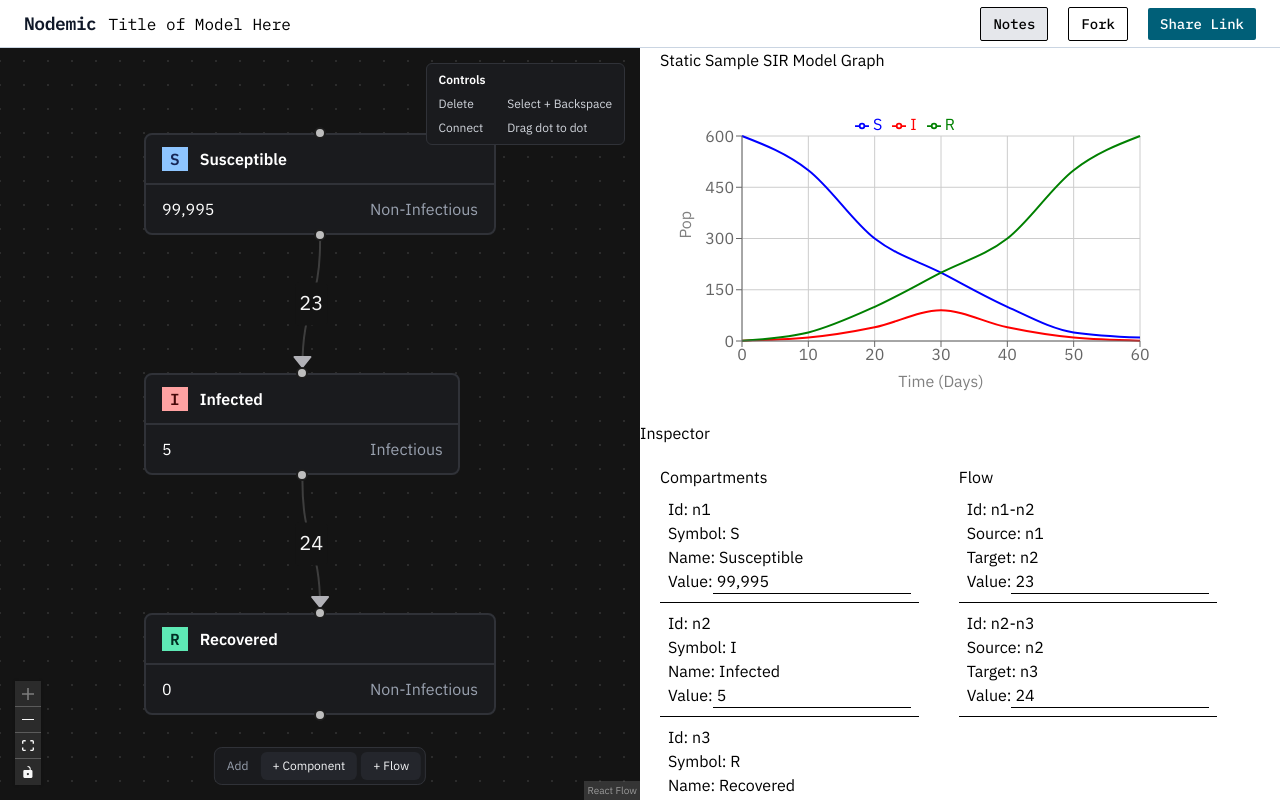
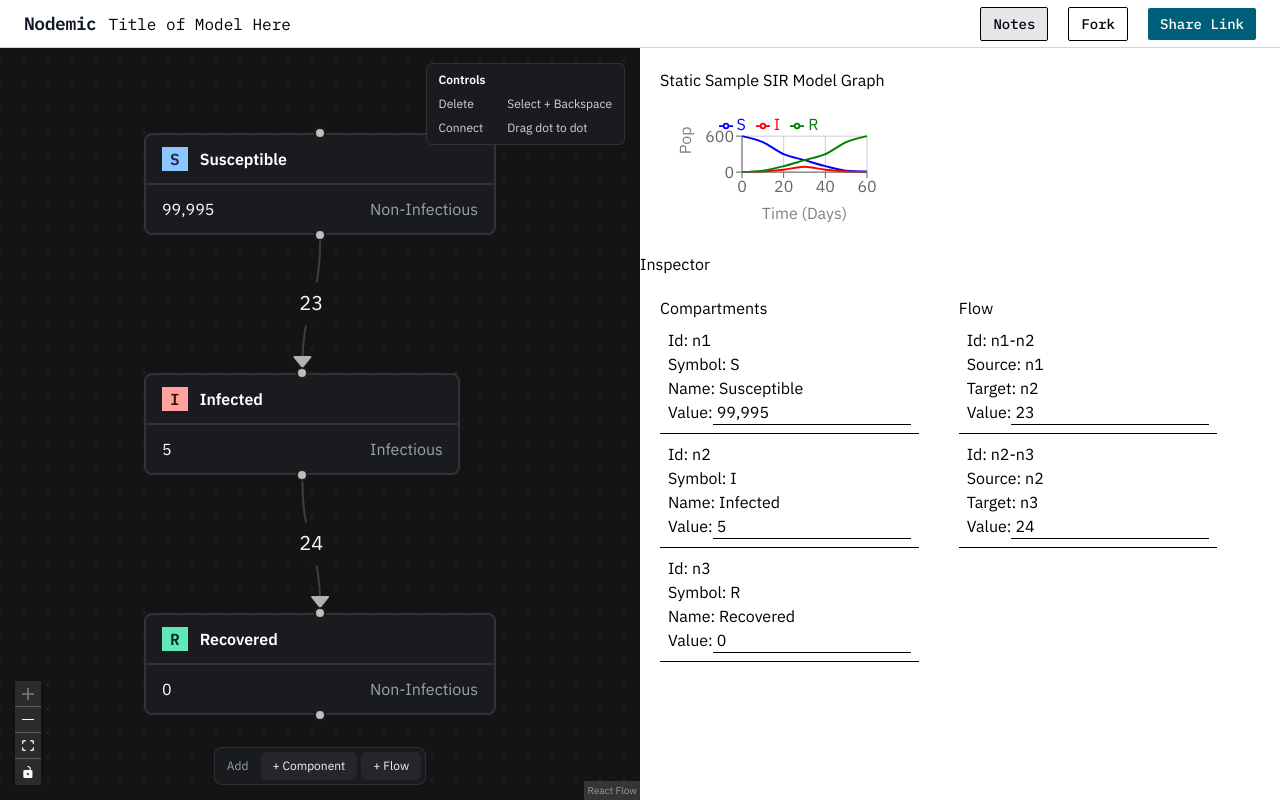
Before and after one commit to evaxliu/nodemic, a Next.js app: page /model in a window 1280 px wide. Built offline with nearby package versions, Linux system fonts and the light colour scheme.

Commit message:
Margin CSS changes

```diff
--- a/src/components/Graph.tsx
+++ b/src/components/Graph.tsx
@@ -22,12 +22,11 @@ interface Props { nodes: Node[], edges: Edge[] }
 
 export default function Graph({nodes, edges} : Props) {
   return (
-    <>
-      <p className='mx-5'>
+    <div className='m-5'>
+      <p className=''>
         Static Sample SIR Model Graph
       </p>
       <LineChart
-        className='m-5'
         style={{ width: '100%', aspectRatio: 1.618, maxWidth: 500 }}
         responsive
         data={data}
@@ -47,6 +46,6 @@ export default function Graph({nodes, edges} : Props) {
         <Legend itemSorter={null} position="top"/>
         <Tooltip />
       </LineChart>
-    </>
+    </div>
   );
 }
```
